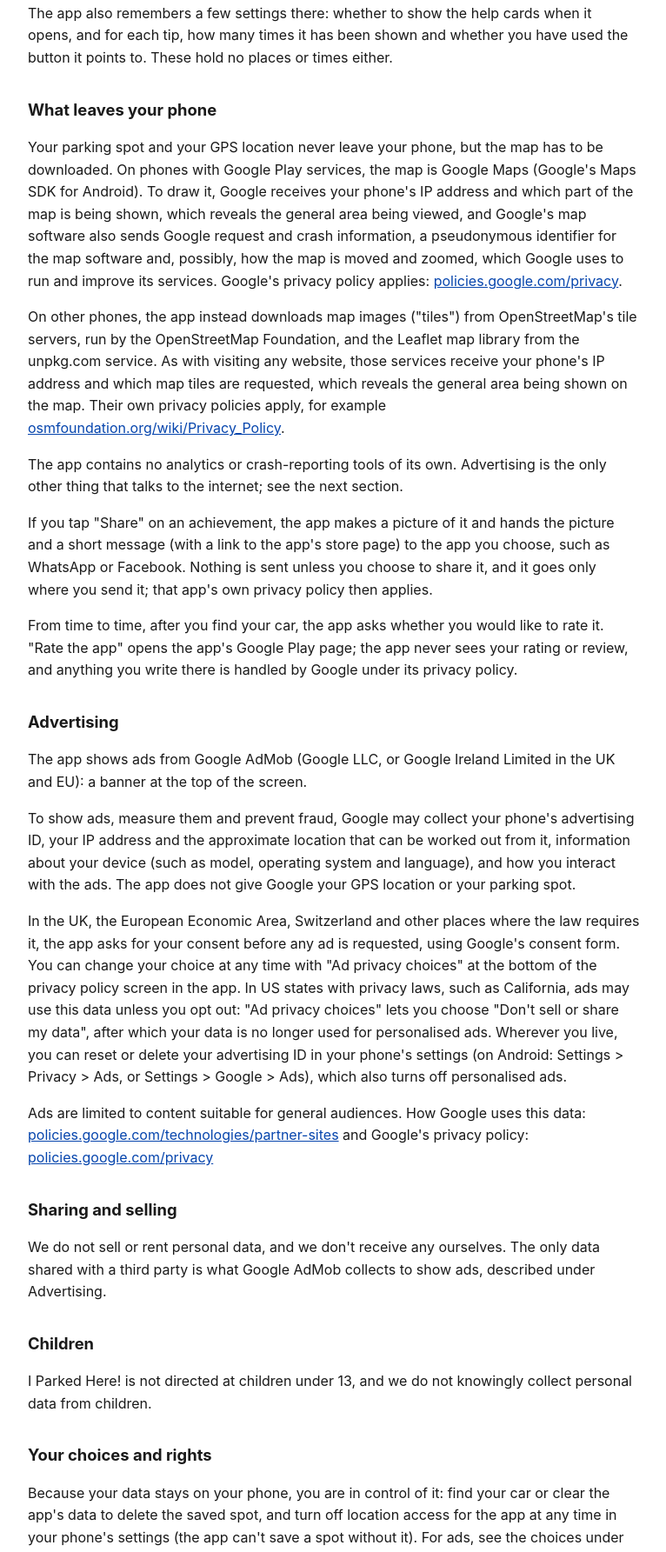
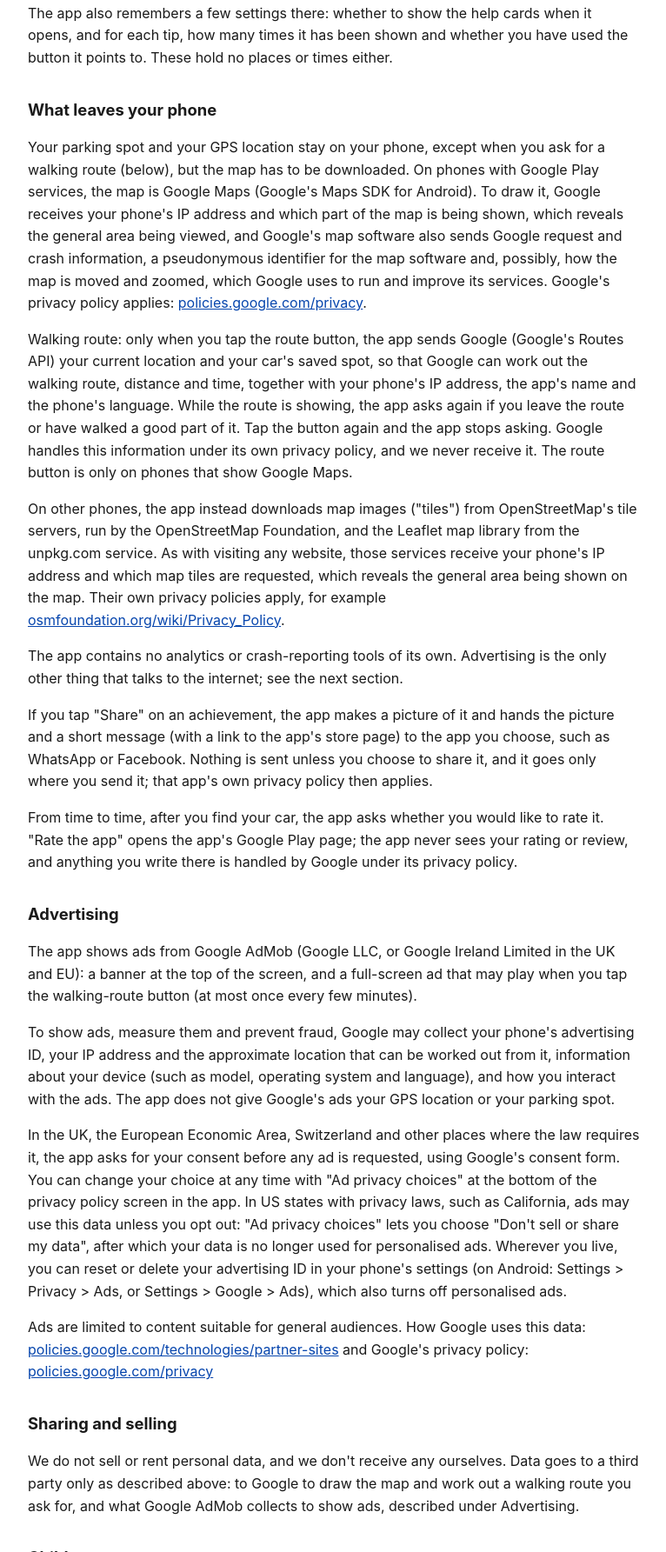
Before and after one commit to 00shahaf/DF-Studio-Public-Docs, a plain HTML site: page i-parked-here/index.html in a window 1280 px wide. Shown: the part 1015-2800 px from the top of the page at 87% size, without its empty margins (256-1022 px from the left). Drawn offline with Linux system fonts and the light colour scheme.

Commit message:
I Parked Here! privacy policy: walking route and full-screen ad
Co-Authored-By: Claude Opus 5.5 <noreply@anthropic.com>

```diff
--- a/i-parked-here/index.html
+++ b/i-parked-here/index.html
@@ -24,7 +24,7 @@
 </head>
 <body>
 <h1>I Parked Here! — Privacy Policy</h1>
-<p><strong>Last updated: 1 November 2026</strong></p>
+<p><strong>Last updated: 19 November 2026</strong></p>
 <h2>In short</h2>
 <p>The I Parked Here! app remembers where you parked, on your phone and nowhere else. There is no account and no sign-up, and we don&#x27;t run any servers. We don&#x27;t collect or sell your personal data. The app shows ads from Google AdMob, and Google collects some data to show them, as explained under Advertising below.</p>
 <h2>Who we are</h2>
@@ -41,18 +41,19 @@
 <p>For achievements, the app also keeps a count of how many times you have found your car, and which achievement it showed last. These are only numbers, with no places or times, kept in the same private storage until you clear the app&#x27;s data or uninstall it.</p>
 <p>The app also remembers a few settings there: whether to show the help cards when it opens, and for each tip, how many times it has been shown and whether you have used the button it points to. These hold no places or times either.</p>
 <h2>What leaves your phone</h2>
-<p>Your parking spot and your GPS location never leave your phone, but the map has to be downloaded. On phones with Google Play services, the map is Google Maps (Google&#x27;s Maps SDK for Android). To draw it, Google receives your phone&#x27;s IP address and which part of the map is being shown, which reveals the general area being viewed, and Google&#x27;s map software also sends Google request and crash information, a pseudonymous identifier for the map software and, possibly, how the map is moved and zoomed, which Google uses to run and improve its services. Google&#x27;s privacy policy applies: <a href="https://policies.google.com/privacy">policies.google.com/privacy</a>.</p>
+<p>Your parking spot and your GPS location stay on your phone, except when you ask for a walking route (below), but the map has to be downloaded. On phones with Google Play services, the map is Google Maps (Google&#x27;s Maps SDK for Android). To draw it, Google receives your phone&#x27;s IP address and which part of the map is being shown, which reveals the general area being viewed, and Google&#x27;s map software also sends Google request and crash information, a pseudonymous identifier for the map software and, possibly, how the map is moved and zoomed, which Google uses to run and improve its services. Google&#x27;s privacy policy applies: <a href="https://policies.google.com/privacy">policies.google.com/privacy</a>.</p>
+<p>Walking route: only when you tap the route button, the app sends Google (Google&#x27;s Routes API) your current location and your car&#x27;s saved spot, so that Google can work out the walking route, distance and time, together with your phone&#x27;s IP address, the app&#x27;s name and the phone&#x27;s language. While the route is showing, the app asks again if you leave the route or have walked a good part of it. Tap the button again and the app stops asking. Google handles this information under its own privacy policy, and we never receive it. The route button is only on phones that show Google Maps.</p>
 <p>On other phones, the app instead downloads map images (&quot;tiles&quot;) from OpenStreetMap&#x27;s tile servers, run by the OpenStreetMap Foundation, and the Leaflet map library from the unpkg.com service. As with visiting any website, those services receive your phone&#x27;s IP address and which map tiles are requested, which reveals the general area being shown on the map. Their own privacy policies apply, for example <a href="https://osmfoundation.org/wiki/Privacy_Policy">osmfoundation.org/wiki/Privacy_Policy</a>.</p>
 <p>The app contains no analytics or crash-reporting tools of its own. Advertising is the only other thing that talks to the internet; see the next section.</p>
 <p>If you tap &quot;Share&quot; on an achievement, the app makes a picture of it and hands the picture and a short message (with a link to the app&#x27;s store page) to the app you choose, such as WhatsApp or Facebook. Nothing is sent unless you choose to share it, and it goes only where you send it; that app&#x27;s own privacy policy then applies.</p>
 <p>From time to time, after you find your car, the app asks whether you would like to rate it. &quot;Rate the app&quot; opens the app&#x27;s Google Play page; the app never sees your rating or review, and anything you write there is handled by Google under its privacy policy.</p>
 <h2>Advertising</h2>
-<p>The app shows ads from Google AdMob (Google LLC, or Google Ireland Limited in the UK and EU): a banner at the top of the screen.</p>
-<p>To show ads, measure them and prevent fraud, Google may collect your phone&#x27;s advertising ID, your IP address and the approximate location that can be worked out from it, information about your device (such as model, operating system and language), and how you interact with the ads. The app does not give Google your GPS location or your parking spot.</p>
+<p>The app shows ads from Google AdMob (Google LLC, or Google Ireland Limited in the UK and EU): a banner at the top of the screen, and a full-screen ad that may play when you tap the walking-route button (at most once every few minutes).</p>
+<p>To show ads, measure them and prevent fraud, Google may collect your phone&#x27;s advertising ID, your IP address and the approximate location that can be worked out from it, information about your device (such as model, operating system and language), and how you interact with the ads. The app does not give Google&#x27;s ads your GPS location or your parking spot.</p>
 <p>In the UK, the European Economic Area, Switzerland and other places where the law requires it, the app asks for your consent before any ad is requested, using Google&#x27;s consent form. You can change your choice at any time with &quot;Ad privacy choices&quot; at the bottom of the privacy policy screen in the app. In US states with privacy laws, such as California, ads may use this data unless you opt out: &quot;Ad privacy choices&quot; lets you choose &quot;Don&#x27;t sell or share my data&quot;, after which your data is no longer used for personalised ads. Wherever you live, you can reset or delete your advertising ID in your phone&#x27;s settings (on Android: Settings &gt; Privacy &gt; Ads, or Settings &gt; Google &gt; Ads), which also turns off personalised ads.</p>
 <p>Ads are limited to content suitable for general audiences. How Google uses this data: <a href="https://policies.google.com/technologies/partner-sites">policies.google.com/technologies/partner-sites</a> and Google&#x27;s privacy policy: <a href="https://policies.google.com/privacy">policies.google.com/privacy</a></p>
 <h2>Sharing and selling</h2>
-<p>We do not sell or rent personal data, and we don&#x27;t receive any ourselves. The only data shared with a third party is what Google AdMob collects to show ads, described under Advertising.</p>
+<p>We do not sell or rent personal data, and we don&#x27;t receive any ourselves. Data goes to a third party only as described above: to Google to draw the map and work out a walking route you ask for, and what Google AdMob collects to show ads, described under Advertising.</p>
 <h2>Children</h2>
 <p>I Parked Here! is not directed at children under 13, and we do not knowingly collect personal data from children.</p>
 <h2>Your choices and rights</h2>
```
Also changed, not shown: 1 other file.
